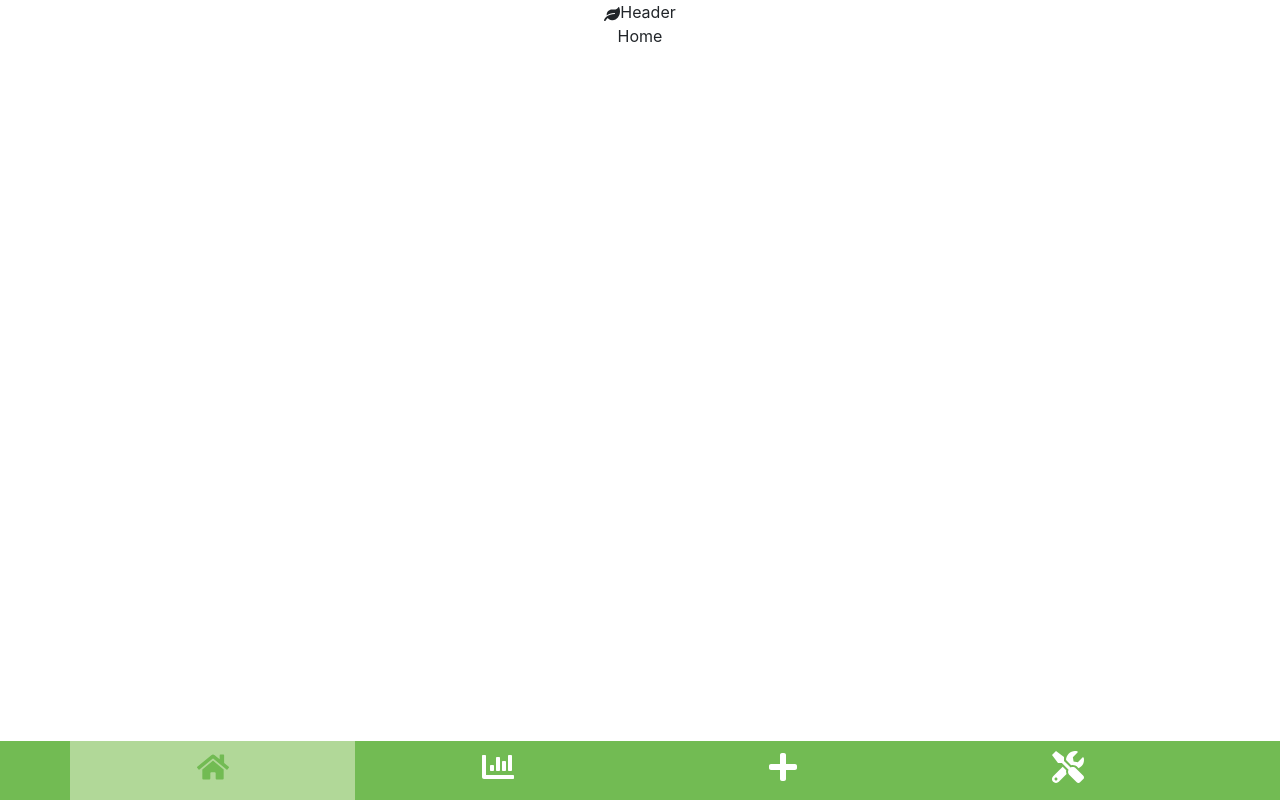
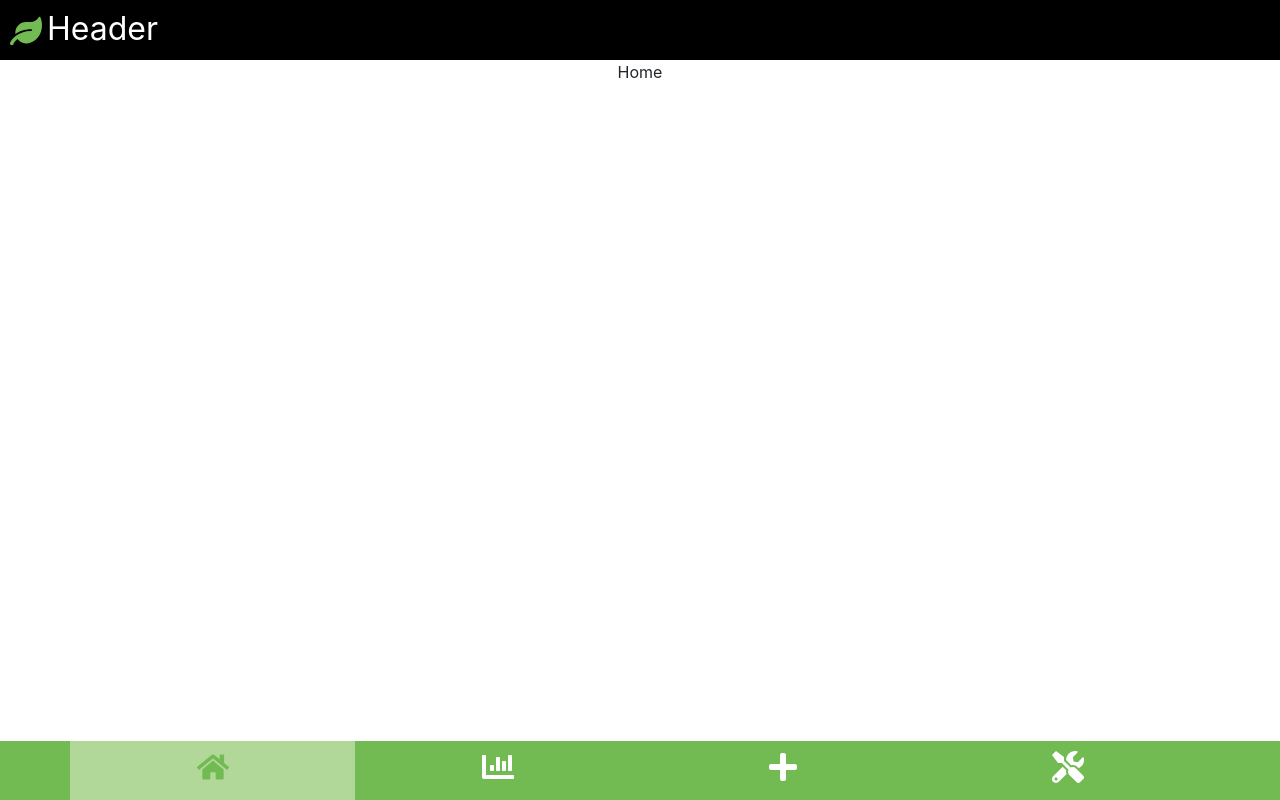
Before and after one commit to tuyet-pham/Project-Perennial, a React (Create React App) app in the folder reactfrontend/: page /home in a window 1280 px wide. Built offline with nearby package versions, Linux system fonts and the light colour scheme.

Commit message:
Header styled.

```diff
--- a/reactfrontend/src/components/Header.js
+++ b/reactfrontend/src/components/Header.js
@@ -5,7 +5,7 @@ import './PageTemplate.css';
 function Header() {
     return (
         <div className="Header" id="header">
-            <FaLeaf aria-label="Project Perennial Icon"/>
+            <FaLeaf className="header-icon" aria-label="Project Perennial Icon"/>
             Header
         </div>
     );
--- a/reactfrontend/src/components/PageTemplate.css
+++ b/reactfrontend/src/components/PageTemplate.css
@@ -15,3 +15,19 @@
     width: 100%;
     font-size: xx-large;
 }
+
+/* Header */
+.Header {
+    background-color: black;
+    color: white;
+    text-align: left;
+    height: 60px;
+    padding: 5px;
+    font-size: xx-large;
+    box-sizing: border-box;
+}
+
+.header-icon {
+    color: #72bb53;
+    margin: 5px;
+}
```
